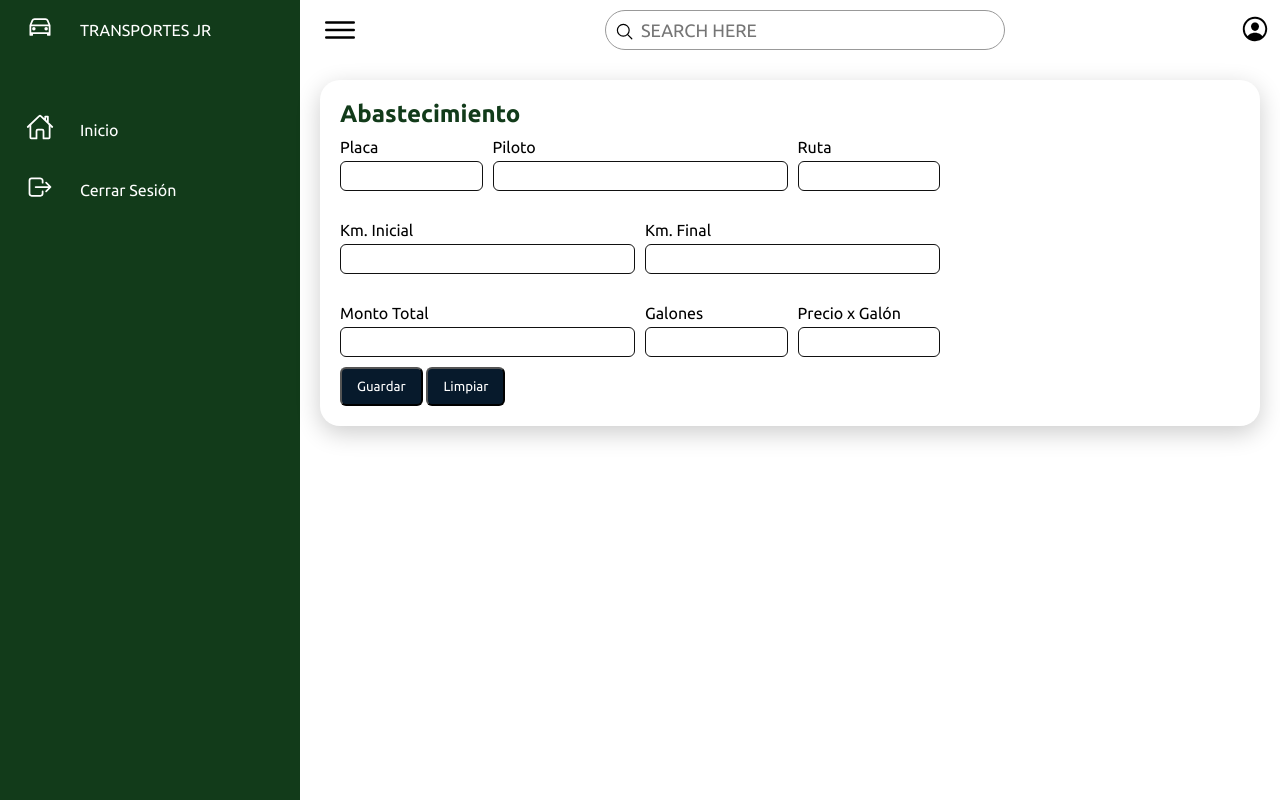
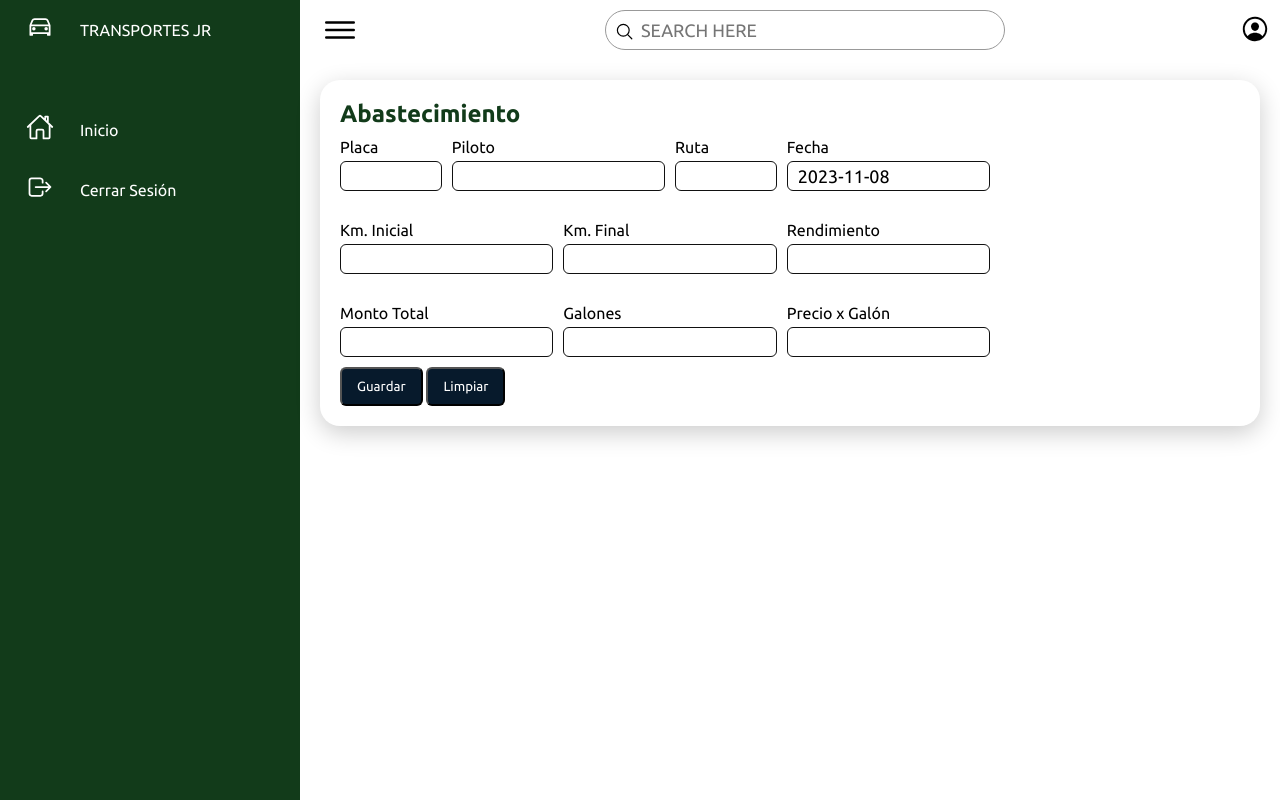
Before and after one commit to LinenBen17/PanelControlJR, a PHP site: page /View/abastecimiento.php in a window 1280 px wide. Run offline with PHP 8.4, Linux system fonts and the light colour scheme; the visitor is signed in with stand-in values (Sample User, id 1); data that the repository does not hold is empty; some libraries are stand-ins or nearby versions.

Commit message:
Nuevos campos en Abastecimiento y ControlBoletas

```diff
--- a/Controller/C_abastecimiento.php
+++ b/Controller/C_abastecimiento.php
@@ -7,7 +7,7 @@
 
 	switch ($action) {
 		case "Save":
-			$newAbastecimiento = $abastecimiento->newAbastecimiento($_POST['placa'], $_POST['piloto'], $_POST['ruta'], $_POST['km_inicial'], $_POST['km_final'], $_POST['monto_total'], $_POST['galones'], $_POST['precio_galon']);
+			$newAbastecimiento = $abastecimiento->newAbastecimiento($_POST['placa'], $_POST['piloto'], $_POST['ruta'], $_POST['km_inicial'], $_POST['km_final'], $_POST['monto_total'], $_POST['galones'], $_POST['precio_galon'], $_POST['fecha'], $_POST['rendimiento']);
 
 			echo json_encode($newAbastecimiento);
 
@@ -63,11 +63,13 @@
 				$datos[]= [
 					"fecha_creacion" => $mostrarDatos["fecha_creacionM"],
 					"fecha_modificacion" => $mostrarDatos["fecha_modificacionM"],
+					"fecha_combustible" => $mostrarDatos["fecha_combustible"],
 					"placa" => $mostrarDatos["placa"],
 					"piloto" => $mostrarDatos["piloto"],
 					"ruta" => $mostrarDatos["ruta"],
 					"km_inicial" => $mostrarDatos["km_inicial"],
 					"km_final" => $mostrarDatos["km_final"],
+					"rendimiento" => $mostrarDatos["rendimiento"],
 					"monto_total" => $mostrarDatos["monto_total"],
 					"galones" => $mostrarDatos["galones"],
 					"precio_galon" => $mostrarDatos["precio_galon"],
@@ -84,11 +86,13 @@
 				$datos[]= [
 					"fecha_creacion" => $mostrarDatos["fecha_creacionM"],
 					"fecha_modificacion" => $mostrarDatos["fecha_modificacionM"],
+					"fecha_combustible" => $mostrarDatos["fecha_combustible"],
 					"placa" => $mostrarDatos["placa"],
 					"piloto" => $mostrarDatos["piloto"],
 					"ruta" => $mostrarDatos["ruta"],
 					"km_inicial" => $mostrarDatos["km_inicial"],
 					"km_final" => $mostrarDatos["km_final"],
+					"rendimiento" => $mostrarDatos["rendimiento"],
 					"monto_total" => $mostrarDatos["monto_total"],
 					"galones" => $mostrarDatos["galones"],
 					"precio_galon" => $mostrarDatos["precio_galon"],
@@ -105,11 +109,13 @@
 				$datos[]= [
 					"fecha_creacion" => $mostrarDatos["fecha_creacionM"],
 					"fecha_modificacion" => $mostrarDatos["fecha_modificacionM"],
+					"fecha_combustible" => $mostrarDatos["fecha_combustible"],
 					"placa" => $mostrarDatos["placa"],
 					"piloto" => $mostrarDatos["piloto"],
 					"ruta" => $mostrarDatos["ruta"],
 					"km_inicial" => $mostrarDatos["km_inicial"],
 					"km_final" => $mostrarDatos["km_final"],
+					"rendimiento" => $mostrarDatos["rendimiento"],
 					"monto_total" => $mostrarDatos["monto_total"],
 					"galones" => $mostrarDatos["galones"],
 					"precio_galon" => $mostrarDatos["precio_galon"],
--- a/Model/M_abastecimiento.php
+++ b/Model/M_abastecimiento.php
@@ -48,14 +48,14 @@
 
 			return $resultadoSet;
 		}
-	    public function newAbastecimiento($placa, $piloto, $ruta, $km_inicial, $km_final, $monto_total, $galones, $precio_galon){
+	    public function newAbastecimiento($placa, $piloto, $ruta, $km_inicial, $km_final, $monto_total, $galones, $precio_galon, $fecha, $rendimiento){
 			date_default_timezone_set('America/Guatemala');
-			$fechaActual = date("d/m/Y");
+			$fechaActual = date("Y-m-d H:i:s");
 
-	    	$sqlSave = "INSERT INTO `abastecimiento`(`id`, `placa`, `piloto`, `ruta`, `km_inicial`, `km_final`, `monto_total`, `galones`, `precio_galon`, `fecha_creacion`, `fecha_modificacion`) VALUES (NULL,?,?,?,?,?,?,?,?,?,?)";
+	    	$sqlSave = "INSERT INTO `abastecimiento`(`id`, `placa`, `piloto`, `ruta`, `km_inicial`, `km_final`, `monto_total`, `galones`, `precio_galon`, `fecha_creacion`, `fecha_modificacion`, `fecha_combustible`, `rendimiento`) VALUES (NULL,?,?,?,?,?,?,?,?,?,?,?,?)";
 
 			$sentenciaSave = $this->db->prepare($sqlSave);
-			$sentenciaSave->bind_param("sssiiiiiss", $placa, $piloto, $ruta, $km_inicial, $km_final, $monto_total, $galones, $precio_galon, $fechaActual, $fechaActual);
+			$sentenciaSave->bind_param("sssiiiiisssi", $placa, $piloto, $ruta, $km_inicial, $km_final, $monto_total, $galones, $precio_galon, $fechaActual, $fechaActual, $fecha, $rendimiento);
 			$sentenciaSave->execute();
 
 			return ["accion" => "Saved"];
@@ -71,7 +71,7 @@
 			return $result;
 	    }
 	    public function searchLastPlaca($search){
-	    	$sqlSearch = "SELECT * FROM abastecimiento WHERE placa = ? ORDER BY id LIMIT 1";
+	    	$sqlSearch = "SELECT * FROM abastecimiento WHERE placa = ? ORDER BY id DESC LIMIT 1";
 
 			$sentenciaSearch = $this->db->prepare($sqlSearch);
 			$sentenciaSearch->bind_param("s", $search);
--- a/Public/css/dashboard.css
+++ b/Public/css/dashboard.css
@@ -223,16 +223,16 @@ input{
 }
 /*FORM ABASTECIMIENTO*/
 .formAbastecimiento form {
-  max-width: 600px;
+  max-width: 650px;
   display: grid;
-  grid-template-columns: 1fr 1fr 1fr 1fr;
+  grid-template-columns: 1fr 1fr 1fr 1fr 2fr;
   grid-template-rows: 1fr 1fr 1fr;
   grid-auto-flow: row;
   gap: 10px;
   grid-template-areas:
-    "placa piloto piloto ruta"
-    "km_inicial km_inicial km_final km_final"
-    "monto_total monto_total galones precio_galon";
+    "placa piloto piloto ruta fecha"
+    "km_inicial km_inicial km_final km_final rendimiento"
+    "monto_total monto_total galones galones precio_galon";
 }
 .placa { grid-area: placa; }
 .piloto { grid-area: piloto; }
@@ -242,6 +242,8 @@ input{
 .monto_total { grid-area: monto_total; }
 .galones { grid-area: galones; }
 .precio_galon { grid-area: precio_galon; }
+.rendimiento { grid-area: rendimiento; }
+.fecha { grid-area: fecha; }
 
 .formAbastecimiento form input{
 	width: 100%;
--- a/Public/js/abastecimiento.js
+++ b/Public/js/abastecimiento.js
@@ -48,7 +48,11 @@ $('#placa').blur(function() {
       }
     });
 });
-
+$('#km_final').blur(function() {
+    let rendimiento = $('#km_final').val() - $('#km_inicial').val();
+    $('#rendimiento').val(rendimiento);
+    $('#monto_total').focus();
+})
 $("#galones").blur(function() {
     let calculo = $("#monto_total").val() / $("#galones").val();
     $("#precio_galon").val(calculo.toFixed(2));
@@ -98,3 +102,7 @@ $('#fechaInicial').change(function () {
 $('#fechaFilter').change(function () {
     console.log($(this).val())
 })
+
+//FECHA Y HORA PREDETERMINADA
+const formattedDate = moment().format('YYYY-MM-DD');
+$("input#fecha").val(formattedDate);
--- a/View/abastecimiento.php
+++ b/View/abastecimiento.php
@@ -10,6 +10,8 @@
 	<script src="https://cdnjs.cloudflare.com/ajax/libs/jquery/3.6.1/jquery.min.js"></script>
     <!-- jQuery Modal -->
     <script src="https://cdnjs.cloudflare.com/ajax/libs/jquery-modal/0.9.1/jquery.modal.min.js"></script>
+    <!-- Moment.js -->
+    <script src="https://cdnjs.cloudflare.com/ajax/libs/moment.js/2.29.4/moment.min.js"></script>
 
 	<link rel="stylesheet" type="text/css" href="../Public/css/dashboard.css">
 
@@ -60,6 +62,14 @@
                                 <label>Km. Final</label>
                                 <input type="number" id="km_final" placeholder="">
                             </div>
+                            <div class="inputBx fecha">
+                                <label>Fecha</label>
+                                <input type="text" id="fecha" placeholder="">
+                            </div>
+                            <div class="inputBx rendimiento">
+                                <label>Rendimiento</label>
+                                <input type="number" id="rendimiento" placeholder="">
+                            </div>
                             <div class="inputBx monto_total">
                                 <label>Monto Total</label>
                                 <input type="number" id="monto_total" placeholder="">
```
Also changed, not shown: View/controlBoletas.php (+12 -0 lines), 2 other files.
